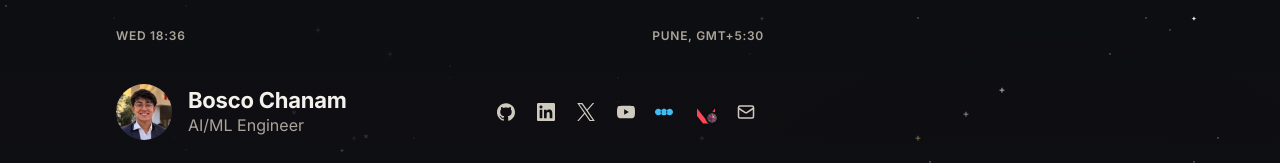
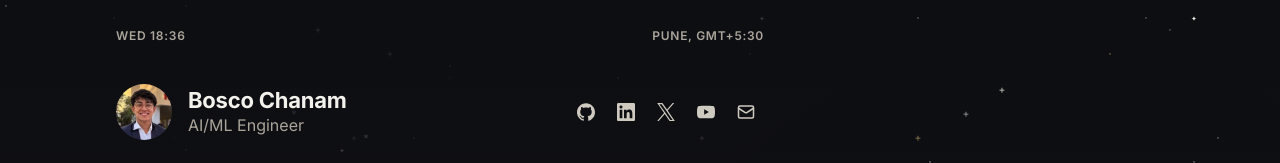
Before and after one commit to boscochanam/Porfolio-Website, an Astro site: page / in a window 1280 px wide. Shown: the top 163 px of the page. Built offline with nearby package versions, Linux system fonts and the light colour scheme; Astro itself is replaced by a stand-in of ours; animation ran at ten frames a second.

Commit message:
Drop Letterboxd and Valorant from the top links

```diff
--- a/src/components/Intro.astro
+++ b/src/components/Intro.astro
@@ -1,6 +1,6 @@
 ---
 import { site, links } from '../data/site';
-import { rich, mark } from '../lib/rich';
+import { rich } from '../lib/rich';
 import Icon from './Icon.astro';
 ---
 <section class="intro" id="top">
@@ -19,13 +19,6 @@ import Icon from './Icon.astro';
       <a href={links.linkedin} aria-label="LinkedIn"><Icon name="linkedin" /></a>
       <a href={links.x} aria-label="X"><Icon name="x" /></a>
       <a href={links.youtube} aria-label="YouTube"><Icon name="youtube" /></a>
-      <a href={links.letterboxd} aria-label="Letterboxd" set:html={mark('letterboxd')} />
-      <a href={links.valorant} aria-label="Valorant — Immortal rank on Tracker.gg" title="Valorant — Immortal rank on Tracker.gg">
-        <span class="icon-rank">
-          <span set:html={mark('valorant')} />
-          <span class="rank-badge" set:html={mark('immortal')} />
-        </span>
-      </a>
       <a href={`mailto:${links.email}`} aria-label="Email"><Icon name="mail" /></a>
     </nav>
   </div>
```
